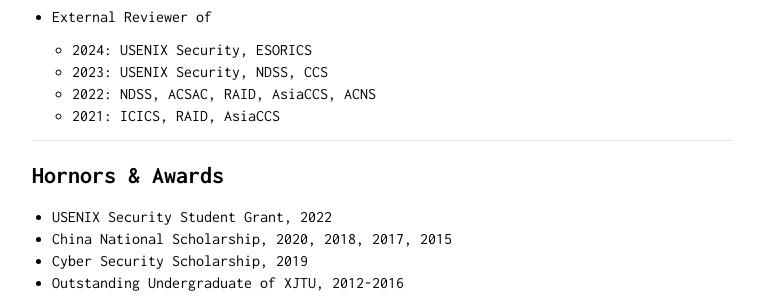
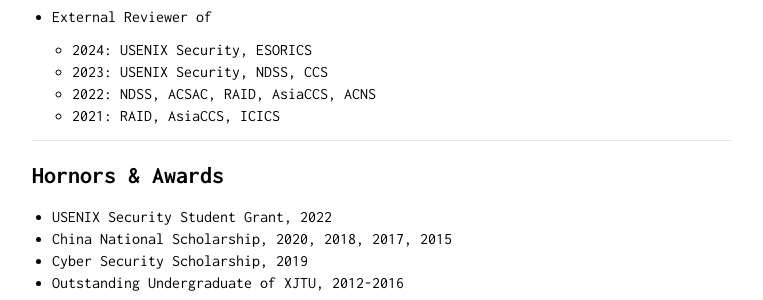
Before and after one commit to yfchen1994/yfchen1994.github.io, a Jekyll site: the page built from index.md, in a window 1280 px wide. Shown: the part 1539-1839 px from the top of the page, without its empty margins (258-1021 px from the left). Built offline with Jekyll 4.4.1, drawn with Linux system fonts in a browser that asks for light colours; our own code applies the rules of GitHub Pages for plain Markdown files.

Commit message:
Fix errors.

```diff
--- a/index.md
+++ b/index.md
@@ -66,7 +66,7 @@ My research lies at the intersection of cybersecurity and AI. Currently, I am fo
 	- 2024: USENIX Security, ESORICS
 	- 2023: USENIX Security, NDSS, CCS
 	- 2022: NDSS, ACSAC, RAID, AsiaCCS, ACNS
-	- 2021: ICICS, RAID, AsiaCCS
+	- 2021: RAID, AsiaCCS, ICICS
 
 ---
 
```
